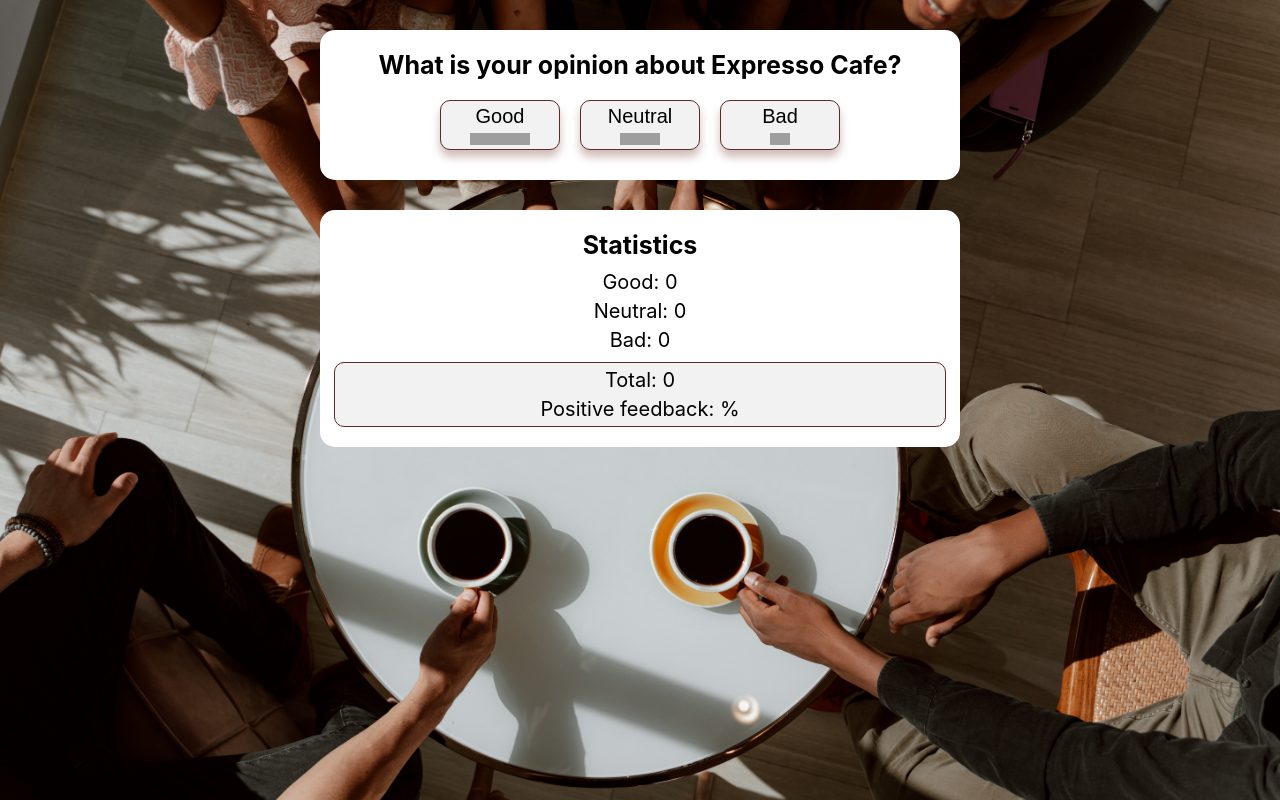
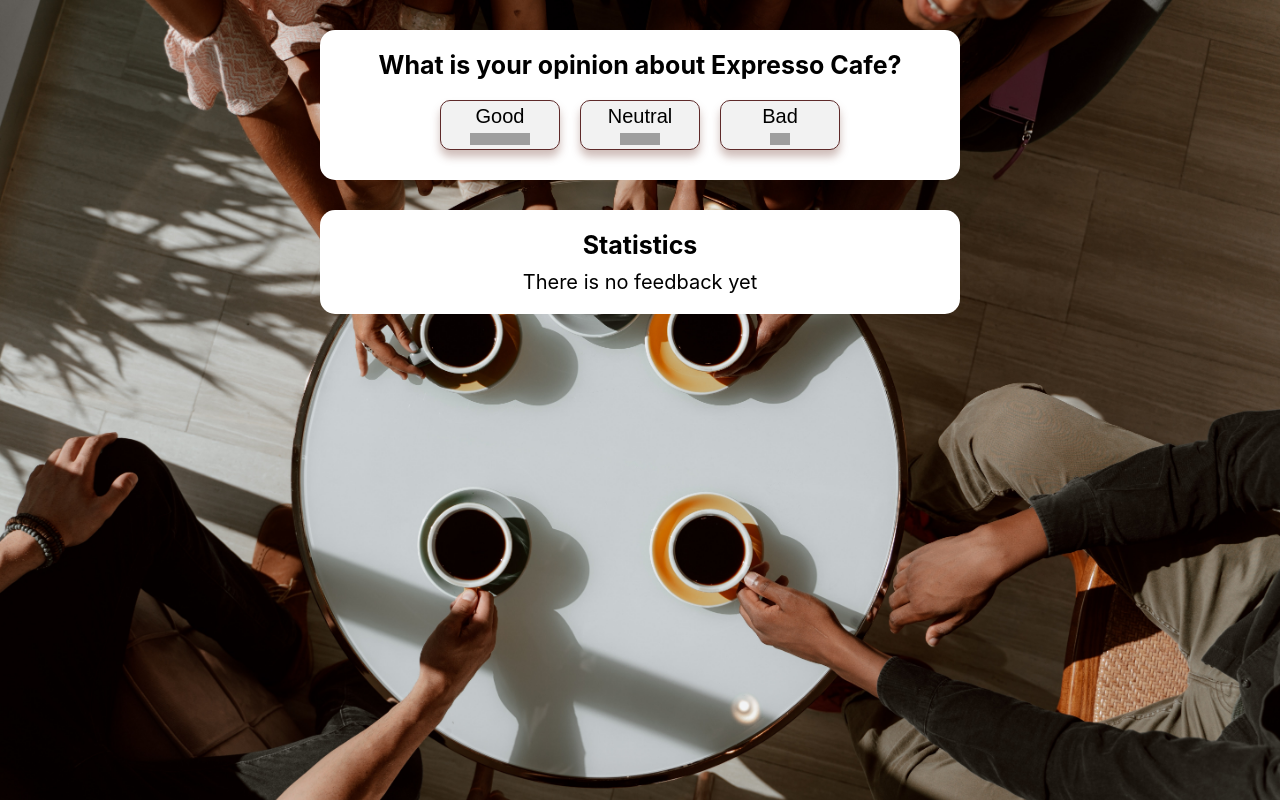
Before and after one commit to aleksandra-zablocka/goit-react-hw-02-feedback, a React (Create React App) app: page / in a window 1280 px wide. Built offline with nearby package versions, Linux system fonts and the light colour scheme; grey boxes are pictures that could not be loaded.

Commit message:
added Section and Notification components

```diff
--- a/src/components/App.jsx
+++ b/src/components/App.jsx
@@ -2,6 +2,8 @@ import React, { Component } from 'react';
 import FeedbackOptions from './FeedbackOptions/FeedbackOptions';
 import css from './FeedbackOptions/FeedbackOptions.module.css';
 import Statistics from 'components/Statistics/Statistics';
+import Section from './Section/Section';
+import Notification from './Notification/Notification';
 
 class App extends Component {
   state = {
@@ -13,13 +15,13 @@ class App extends Component {
   countTotal = () => {
     const { good, neutral, bad } = this.state;
     return good + neutral + bad;
-  }
+  };
 
   countPositivePercentage = () => {
     const { good } = this.state;
     const total = this.countTotal();
     return total !== 0 ? ((good / total) * 100).toFixed(0) : '';
-  }
+  };
 
   onLeaveFeedback = event => {
     const { name } = event.target;
@@ -31,23 +33,28 @@ class App extends Component {
   render() {
     const { good, neutral, bad } = this.state;
     const options = Object.keys(this.state);
+    const totalFeedback = good + neutral + bad;
     return (
       <div>
         <form className={css.feedback}>
-          <h2>What is your opinion about Expresso Cafe?</h2>
+             <Section title="What is your opinion about Expresso Cafe?">
             <FeedbackOptions
               options={options}
               onLeaveFeedback={this.onLeaveFeedback}
             />
+          </Section>
         </form>
 
+        <Section title="Statistics">
+          {totalFeedback > 0 ? (
           <Statistics
             good={good}
             neutral={neutral}
             bad={bad}
             total={this.countTotal()}
             positivePercentage={this.countPositivePercentage()}
-        />
+          />) : (<Notification message="There is no feedback yet"/>)}
+        </Section>
       </div>
     );
   }
--- a/src/components/FeedbackOptions/FeedbackOptions.module.css
+++ b/src/components/FeedbackOptions/FeedbackOptions.module.css
@@ -4,7 +4,7 @@ body {
   justify-content: center;
 }
 
-.feedback {
+/* .feedback {
   gap: 10px;
   border-radius: 15px;
   padding: 20px;
@@ -14,7 +14,7 @@ body {
   display: flex;
   flex-direction: column;
   align-items: center;
-}
+} */
 
 .answers {
   margin: 10px;
--- /dev/null
+++ b/src/components/Notification/Notification.jsx
@@ -0,0 +1,12 @@
+import css from './Notification.module.css';
+import PropTypes from 'prop-types';
+
+const Notification = ({ message }) => {
+  return <p className={css.notification}>{message}</p>;
+};
+
+Notification.propTypes = {
+  message: PropTypes.string,
+};
+
+export default Notification;
--- /dev/null
+++ b/src/components/Notification/Notification.module.css
@@ -0,0 +1,3 @@
+.notification {
+    font-size: 20px;
+}
--- a/src/components/Section/Section.jsx
+++ b/src/components/Section/Section.jsx
@@ -1,6 +1,17 @@
 import css from './Section.module.css';
 import PropTypes from 'prop-types';
 
-const Section = ({title}) => {
+const Section = ({ title, children }) => {
+  return (
+  <section className={css.section}>
+    <h2 className={css.title}>{title}</h2>
+    {children}
+  </section>)
+};
 
-}
+Section.propTypes = {
+  title: PropTypes.string,
+  children: PropTypes.node,
+};
+
+export default Section;
--- a/src/components/Section/Section.module.css
+++ b/src/components/Section/Section.module.css
@@ -0,0 +1,11 @@
+.section {
+    gap: 10px;
+    border-radius: 15px;
+    padding: 20px;
+    background: white;
+    width: 600px;
+    margin: 30px;
+    display: flex;
+    flex-direction: column;
+    align-items: center;
+  }
--- a/src/components/Statistics/Statistics.jsx
+++ b/src/components/Statistics/Statistics.jsx
@@ -5,7 +5,7 @@ import PropTypes from 'prop-types';
 const Statistics = ({ good, neutral, bad, total, positivePercentage }) => {
   return (
     <div className={css.statistics}>
-      <h2>Statistics</h2>
+      {/* <h2>Statistics</h2> */}
       <div className={css.results}>
         <p>Good: {good}</p>
         <p>Neutral: {neutral}</p>
--- a/src/components/Statistics/Statistics.module.css
+++ b/src/components/Statistics/Statistics.module.css
@@ -4,12 +4,8 @@ p {
 
 .statistics {
   gap: 10px;
-  border-radius: 15px;
-  padding: 20px;
-  background: white;
   width: 600px;
-  margin: 30px;
-  display: flex;
+   display: flex;
   flex-direction: column;
   align-items: center;
   font-size: 20px;
```
Lines whose indentation alone changed are shown as unchanged.
